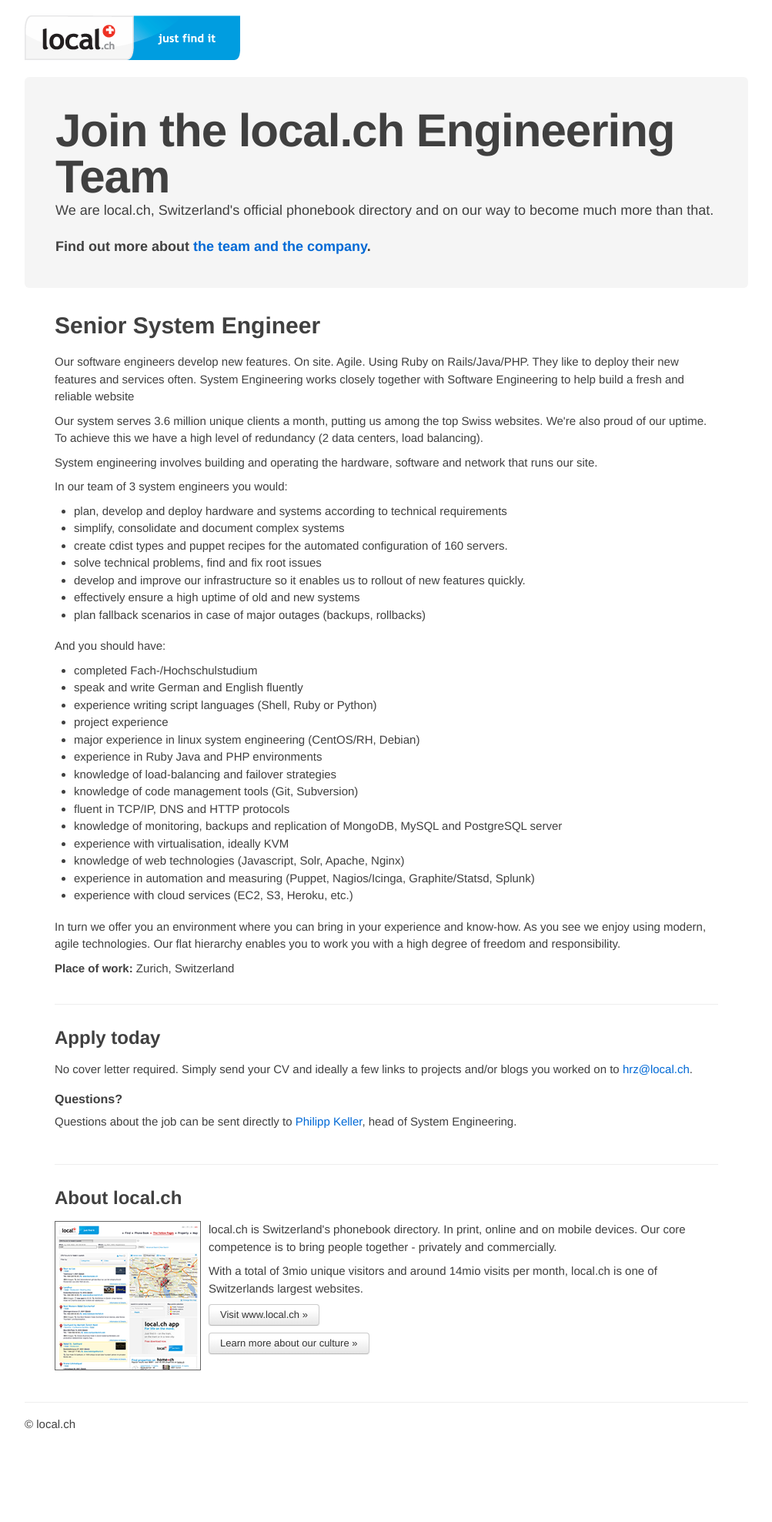
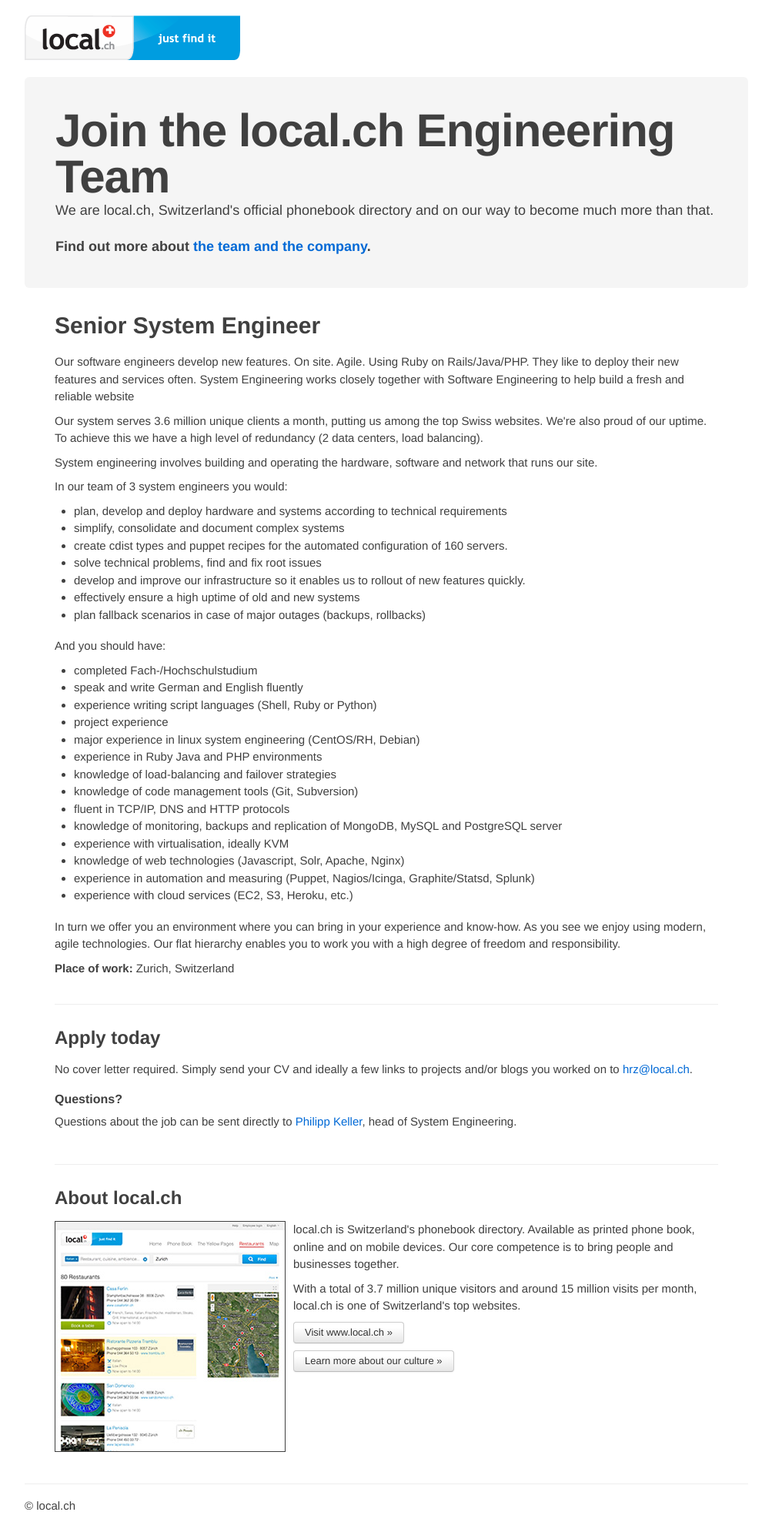
Before and after one commit to digideskio/local-ch.github.com, a Jekyll site: the page built from _posts/2012-12-05-senior-system-engineer.html, in a window 1280 px wide. Shown: the whole page at 77% size, without its empty margins (138-1141 px from the left). Built offline with Jekyll 4.4.1, drawn with Linux system fonts in a browser that asks for light colours; before the commit the page ends 1871 px from its top, so only the background shows below that.

Commit message:
update website screenshot and consistency clean up

```diff
--- a/_posts/2011-09-09-rails-software-engineer.html
+++ b/_posts/2011-09-09-rails-software-engineer.html
@@ -52,8 +52,8 @@
 
 <div class="clear">
 <h2 class="section">About local.ch</h2>
-<p><a href="http://www.local.ch/en"><img src="assets/images/website_preview.png" alt="lcoal.ch website screenshot" class="inlineleft"/></a>local.ch is Switzerland's phonebook directory. In print, online and on mobile devices. Our core competence is to bring people together - privately and commercially.</p>
-<p>With a total of 3mio unique visitors and around 14mio visits per month, local.ch is one of Siwtzerlands largest websites.</p>
+<p><a href="http://yellow.local.ch/en/q?what=&amp;tags=italian&amp;where=Zurich&amp;rid=qYVW&amp;context=restaurant"><img src="assets/images/website_preview.jpg" alt="local.ch website screenshot" class="inlineleft screenshot"/></a>local.ch is Switzerland's phonebook directory. Available as printed phone book, online and on mobile devices. Our core competence is to bring people and businesses together.</p>
+<p>With a total of 3.7 million unique visitors and around 15 million visits per month, local.ch is one of Switzerland's top websites.</p>
 <p><a class="btn" href="http://www.local.ch/en">Visit www.local.ch</a></p>
 
 <p><a class="btn" href="/">Learn more about our culture</a></p>
--- a/_posts/2012-12-05-senior-system-engineer.html
+++ b/_posts/2012-12-05-senior-system-engineer.html
@@ -55,8 +55,8 @@
 
 <div class="clear">
 <h2 class="section">About local.ch</h2>
-<p><a href="http://www.local.ch/en"><img src="assets/images/website_preview.png" alt="lcoal.ch website screenshot" class="inlineleft"/></a>local.ch is Switzerland's phonebook directory. In print, online and on mobile devices. Our core competence is to bring people together - privately and commercially.</p>
-<p>With a total of 3mio unique visitors and around 14mio visits per month, local.ch is one of Switzerlands largest websites.</p>
+<p><a href="http://yellow.local.ch/en/q?what=&amp;tags=italian&amp;where=Zurich&amp;rid=qYVW&amp;context=restaurant"><img src="assets/images/website_preview.jpg" alt="local.ch website screenshot" class="inlineleft screenshot"/></a>local.ch is Switzerland's phonebook directory. Available as printed phone book, online and on mobile devices. Our core competence is to bring people and businesses together.</p>
+<p>With a total of 3.7 million unique visitors and around 15 million visits per month, local.ch is one of Switzerland's top websites.</p>
 <p><a class="btn" href="http://www.local.ch/en">Visit www.local.ch &raquo;</a></p>
 
 <p><a class="btn" href="/">Learn more about our culture &raquo;</a></p>
--- a/_posts/2013-01-15-frontend-engineer.html
+++ b/_posts/2013-01-15-frontend-engineer.html
@@ -64,10 +64,10 @@
         About local.ch
     </h2>
     <p>
-        <a href="http://www.local.ch/en"><img src="assets/images/website_preview.png" alt="lcoal.ch website screenshot" class="inlineleft"></a>local.ch is Switzerland's phonebook directory. In print, online and on mobile devices. Our core competence is to bring people together - privately and commercially.
+        <a href="http://yellow.local.ch/en/q?what=&amp;tags=italian&amp;where=Zurich&amp;rid=qYVW&amp;context=restaurant"><img src="assets/images/website_preview.jpg" alt="local.ch website screenshot" class="screenshot inlineleft"/></a>local.ch is Switzerland's phonebook directory. Available as printed phone book, online and on mobile devices. Our core competence is to bring people and businesses together.
     </p>
     <p>
-        With a total of 3.5 million uniques and 15 million visits per month, local.ch is one of Switzerland's top websites.
+        With a total of 3.7 million unique visitors and around 15 million visits per month, local.ch is one of Switzerland's top websites.
     </p>
     <p>
         <a class="btn btn-primary" href="/">Learn more about our culture...</a>
--- a/assets/jobs.css
+++ b/assets/jobs.css
@@ -1,5 +1,5 @@
 body {
-  font-family: "Helvetica", Tahoma, Arial, sans-serif;
+  font-family:Helvetica, Arial, sans-serif;
 }
 
 p, li{
@@ -63,6 +63,10 @@
   display: none;
 }
 
+img.screenshot {
+  border:1px solid #404040;
+}
+
 .section {
   border-top: 1px solid #eee;
   margin-top: 35px;
--- a/index.html
+++ b/index.html
@@ -30,7 +30,7 @@
     <p>We believe in convention over configuration, iterative development, design-first, clean APIs and peer code reviews. We &#x2665; testing. We're hackers, engaged by things like Open Data, embedded hardware and hack day projects.</p>
     <h5>Our Team</h5>
     <p>We have a small team of A-players who like to solve challenging front-end problems. We're really into visualizations and analytics, and enjoy playing with Graphite and have several infoscreens around the office. We believe in learning and coding together, we're not afraid of new tools or new techniques. We like a simple release process and enjoy focusing on one thing at a time.</p>
-    <p><a class="btn" href="/rails-software-engineer.html">The job description &raquo;</a></p>
+    <p><a class="btn" href="/frontend-engineer.html">The job description &raquo;</a></p>
 
 
  <h2 class="section">
@@ -83,8 +83,8 @@
 
      <h2 class="">About local.ch</h2>
       <p>local.ch is Switzerland's phonebook directory. Available as printed phone book, online and on mobile devices. Our core competence is to bring people and businesses together.</p>
-      <p><a href="http://www.local.ch/en"><img src="assets/images/website_preview.png" alt="lcoal.ch website screenshot"/></a></p>
-      <p>With a total of 3.6 million unique visitors and around 15 million visits per month, local.ch is one of Switzerland's top websites.</p>
+      <p><a href="http://yellow.local.ch/en/q?what=&amp;tags=italian&amp;where=Zurich&amp;rid=qYVW&amp;context=restaurant"><img src="assets/images/website_preview.jpg" alt="local.ch website screenshot" class="screenshot"/></a></p>
+      <p>With a total of 3.7 million unique visitors and around 15 million visits per month, local.ch is one of Switzerland's top websites.</p>
       <p><a class="btn" href="http://www.local.ch/en">Visit www.local.ch &raquo;</a></p>
 
 
```
Also changed, not shown: assets/special.css (+6 -2 lines), assets/images/website_preview.jpg (added), assets/images/website_preview.png (deleted), 1 other file.
